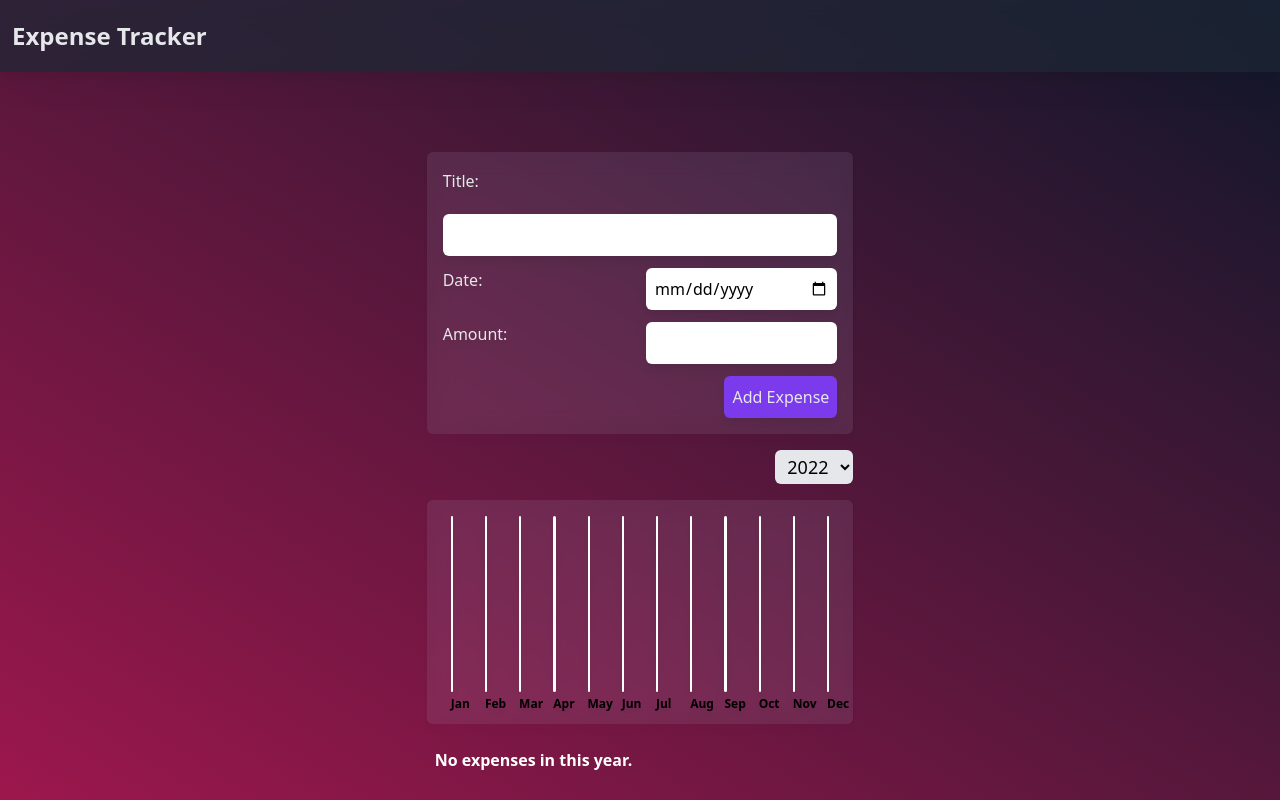
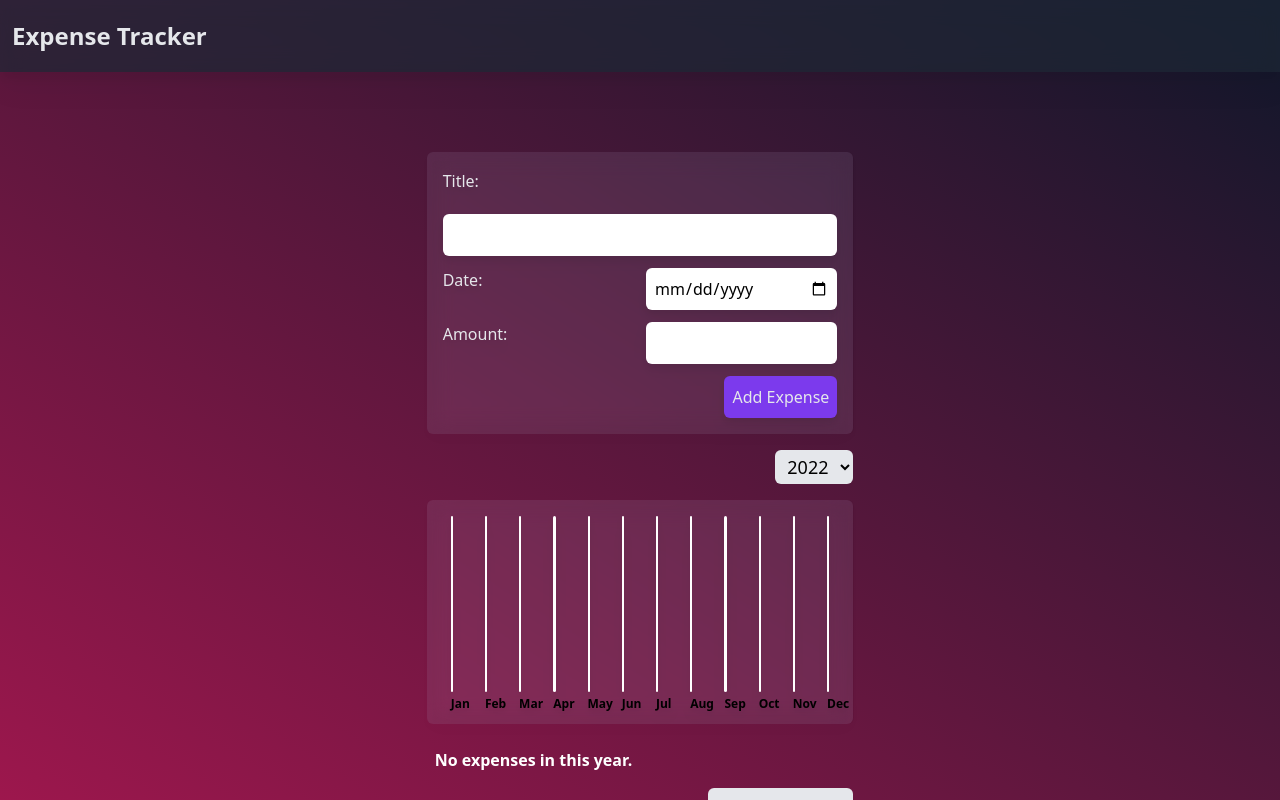
Before and after one commit to KuronoSangatsu7/React_Expense_Tracker, a React (Create React App) app: page / in a window 1280 px wide. Built offline with nearby package versions, Linux system fonts and the light colour scheme.

Commit message:
animated buttons

```diff
--- a/src/components/Expenses/Expenses.js
+++ b/src/components/Expenses/Expenses.js
@@ -5,7 +5,7 @@ const Expenses = (props) => {
 
 
   return (
-    <div className="overflow-y-scroll h-64 mt-4 overflow-x-clip scroll-smooth snap-y">
+    <div className="overflow-y-scroll max-h-64 mt-4 overflow-x-clip scroll-smooth snap-y">
       {props.items.length === 0 && <p className="m-2 text-white font-semibold">No expenses in this year.</p>}
       {props.items.map((item) => (
         <ExpenseItem
--- a/src/components/NewExpense/NewExpense.js
+++ b/src/components/NewExpense/NewExpense.js
@@ -46,6 +46,7 @@ const NewExpense = (props) => {
               value={enteredTitle}
               onChange={titleChangeHandler}
               type="text"
+              required
             ></input>
             <label>Date: </label>
             <input
@@ -55,6 +56,7 @@ const NewExpense = (props) => {
               type="date"
               min="2019-01-01"
               max="2022-12-31"
+              required
             ></input>
             <label>Amount:</label>
             <input
@@ -64,9 +66,10 @@ const NewExpense = (props) => {
               type="number"
               min="0.01"
               step="0.01"
+              required
             ></input>
             <button
-              className=" col-start-2 ml-auto bg-violet-600 p-2 rounded-md"
+              className=" col-start-2 ml-auto bg-violet-600 p-2 rounded-md hover:translate-y-1 hover:scale-110 hover:bg-violet-800 focus:ring-4 focus:ring-black transition-all duration-150"
               type="submit"
             >
               Add Expense
--- a/src/components/NewExpense/NewExpenseButton.js
+++ b/src/components/NewExpense/NewExpenseButton.js
@@ -1,7 +1,7 @@
 const NewExpenseButton = () => {
   return (
     <div className="flex flex-row-reverse">
-      <button className="bg-gray-200 font-medium text-lg py-2 px-4 mt-2 mb-4 rounded-md">
+      <button className="bg-gray-200 font-medium text-lg py-2 px-4 mt-2 mb-4 rounded-md hover:translate-y-1 hover:scale-110 hover:bg-gray-300 focus:ring-4 focus:ring-black transition-all duration-150">
         New Expense
       </button>
     </div>
```
